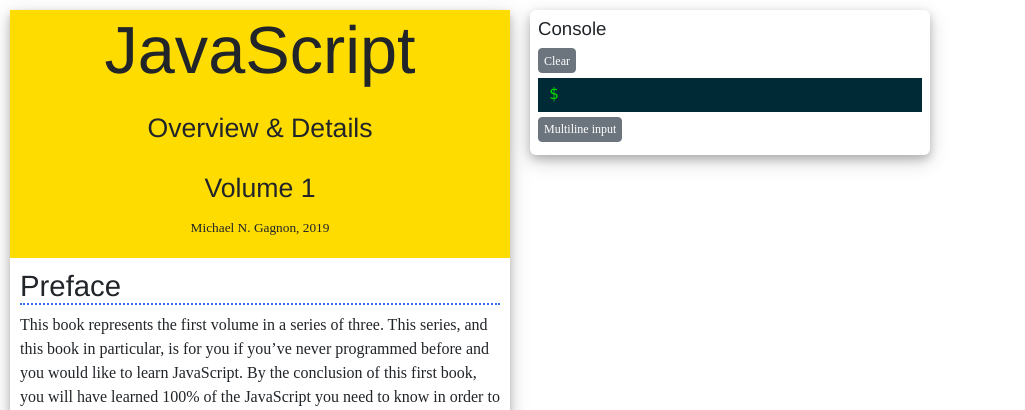
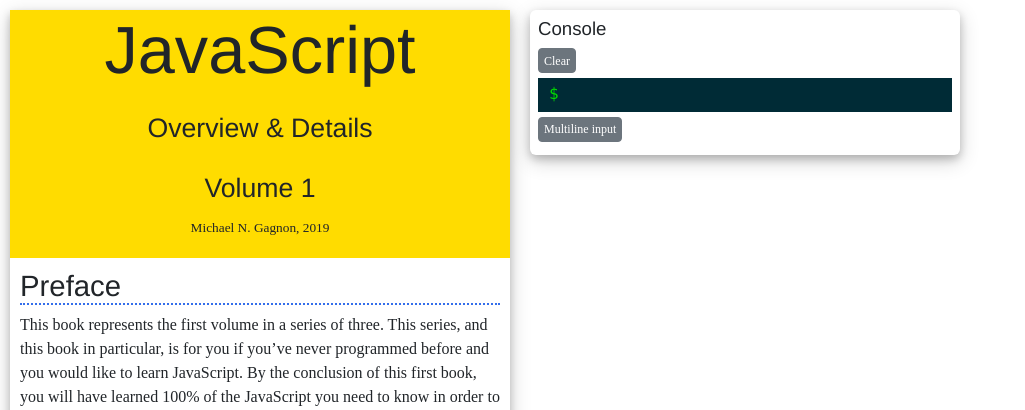
Before and after one commit to mikegagnon/js, a PHP site: page / in a window 1280 px wide. Shown: the top 410 px of the page, without its empty margins (0-1025 px from the left). Run offline with PHP 8.4, Linux system fonts and the light colour scheme.

Commit message:
Fix note width

```diff
--- a/index.php
+++ b/index.php
@@ -215,7 +215,6 @@ stepheader('note-values', 'Numbers and values'); ?>
 
 <? #############################################################################
 substepheader('note-values-exercises', '&frac12;', 'Exercises'); ?>
-    <h3>Exercises</h3>
     <ol>
     <li>What happens if you execute <code class='language-javascript'>3.7</code>?</li>
     <li>What happens if you execute <code class='language-javascript'>2938</code>?</li>
--- a/style/sidenote.css
+++ b/style/sidenote.css
@@ -12,6 +12,7 @@
 
 .note {
     position: absolute;
+    width: 100%;
     /*box-shadow: 0 4px 8px 0 rgba(0, 0, 0, 0.2), 0 6px 20px 0 rgba(0, 0, 0, 0.19);*/
 }
 
```
